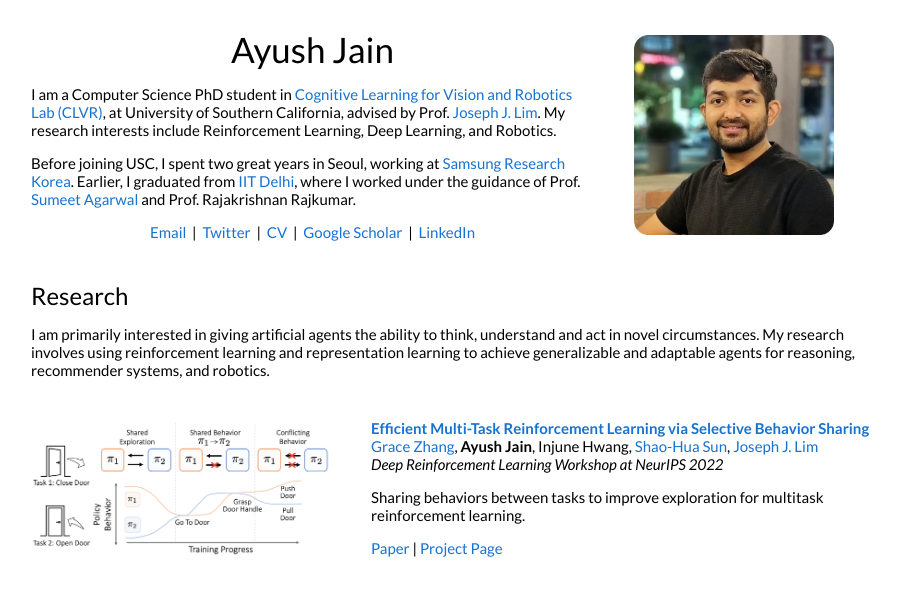
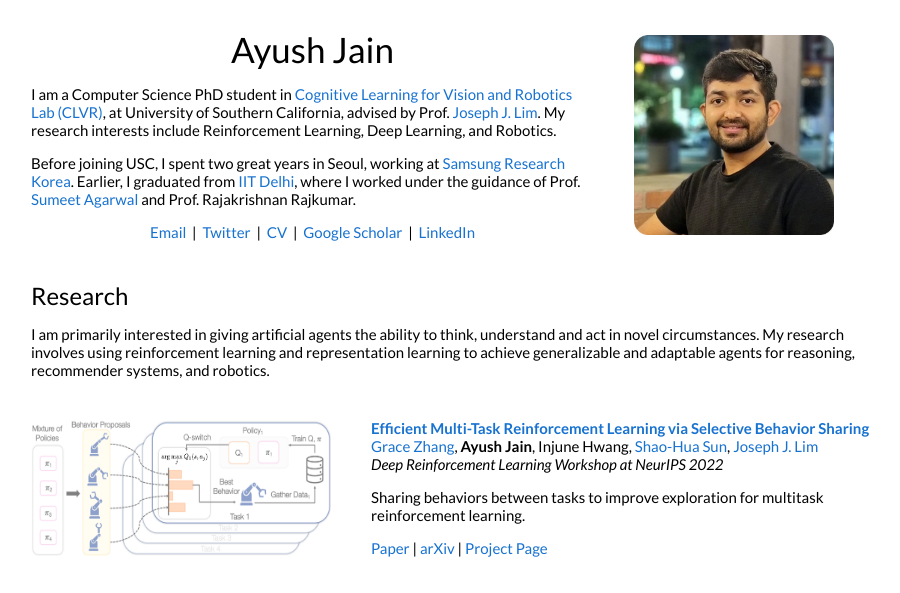
Before and after one commit to ayushj240/ayushj240.github.io, a Jekyll site: the page index.html, which Jekyll copies as it is, in a window 1280 px wide, cut to the strip 0-593 px from the top of the page. Shown: the whole strip, without its empty margins (179-1079 px from the left). Built offline with Jekyll 4.4.1, drawn with Linux system fonts in a browser that asks for light colours.

Commit message:
Update taskmod teaser and arxiv

```diff
--- a/index.html
+++ b/index.html
@@ -138,6 +138,7 @@
               <br>
               <p>Sharing behaviors between tasks to improve exploration for multitask reinforcement learning.</p>
               <a href="https://openreview.net/pdf?id=U3n8WPtKPm">Paper</a> |
+              <a href="https://arxiv.org/abs/2302.00671">arXiv</a> |
               <a href="https://sites.google.com/view/qmp-mtrl">Project Page</a>
               <p></p>
             </td>
```
Also changed, not shown: images/task_mod_teaser.png.
